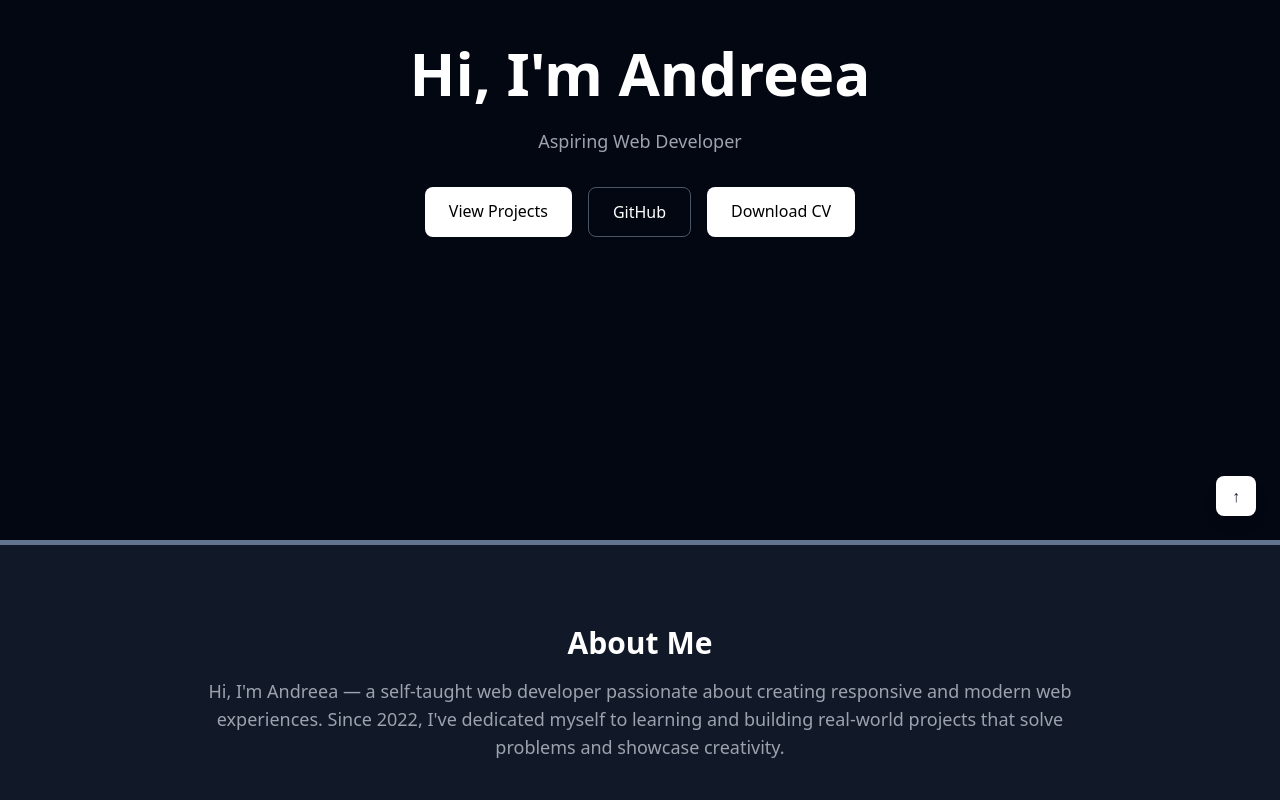
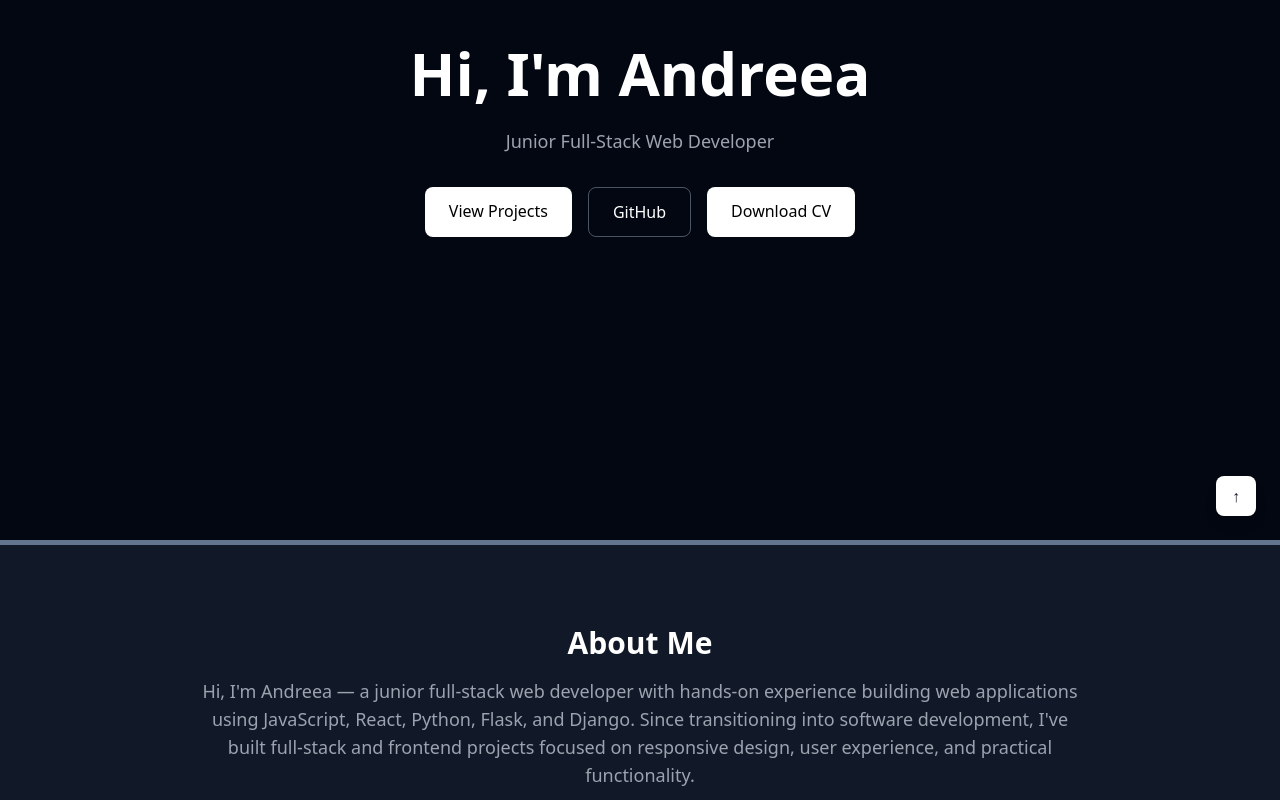
Before and after one commit to DanAndreeaMaria/PersonalPortfolio, a React app: page / in a window 1280 px wide. Shown: the part 260-1060 px from the top of the page. Built offline with nearby package versions, Linux system fonts and the light colour scheme; the HTML template or start-up script is replaced by a standard one.

Commit message:
Updated resume content

```diff
--- a/src/components/About.jsx
+++ b/src/components/About.jsx
@@ -4,8 +4,9 @@ function About() {
             <div className="max-w-4xl mx-auto text-center">
                 <h2 className="text-3xl font-bold mb-4">About Me</h2>
                 <p className="text-gray-400 text-lg">
-                    Hi, I'm Andreea — a self-taught web developer passionate about creating responsive and modern web experiences.
-                    Since 2022, I've dedicated myself to learning and building real-world projects that solve problems and showcase creativity.
+                    Hi, I'm Andreea — a junior full-stack web developer with hands-on experience building web applications using
+                    JavaScript, React, Python, Flask, and Django. Since transitioning into software development, I've built full-stack
+                    and frontend projects focused on responsive design, user experience, and practical functionality.
                 </p>
             </div>
         </section>
--- a/src/components/Hero.jsx
+++ b/src/components/Hero.jsx
@@ -20,7 +20,7 @@ function Hero() {
                 animate={{ opacity: 1 }}
                 transition={{ delay: 0.5 }}
             >
-                Aspiring Web Developer
+                Junior Full-Stack Web Developer
             </motion.p>
 
             <div className="mt-8 flex justify-center gap-4">
```
Also changed, not shown: 1 other file (tests, documents, lock files or other folders).
